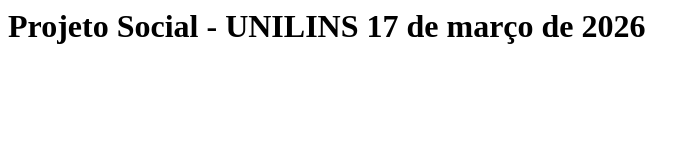
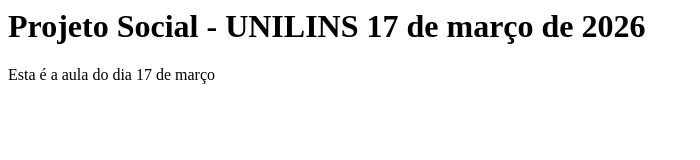
Before and after one commit to arthurhen2006/devops_20260317, a plain HTML site: page index.html in a window 1280 px wide. Shown: the whole page, without its empty margins (0-700 px from the left). Drawn offline with Linux system fonts and the light colour scheme.

Commit message:
Nova branch

```diff
--- a/index.html
+++ b/index.html
@@ -1 +1,3 @@
 <h1>Projeto Social - UNILINS 17 de março de 2026</h1>
+
+<p>Esta é a aula do dia 17 de março</p>
```
